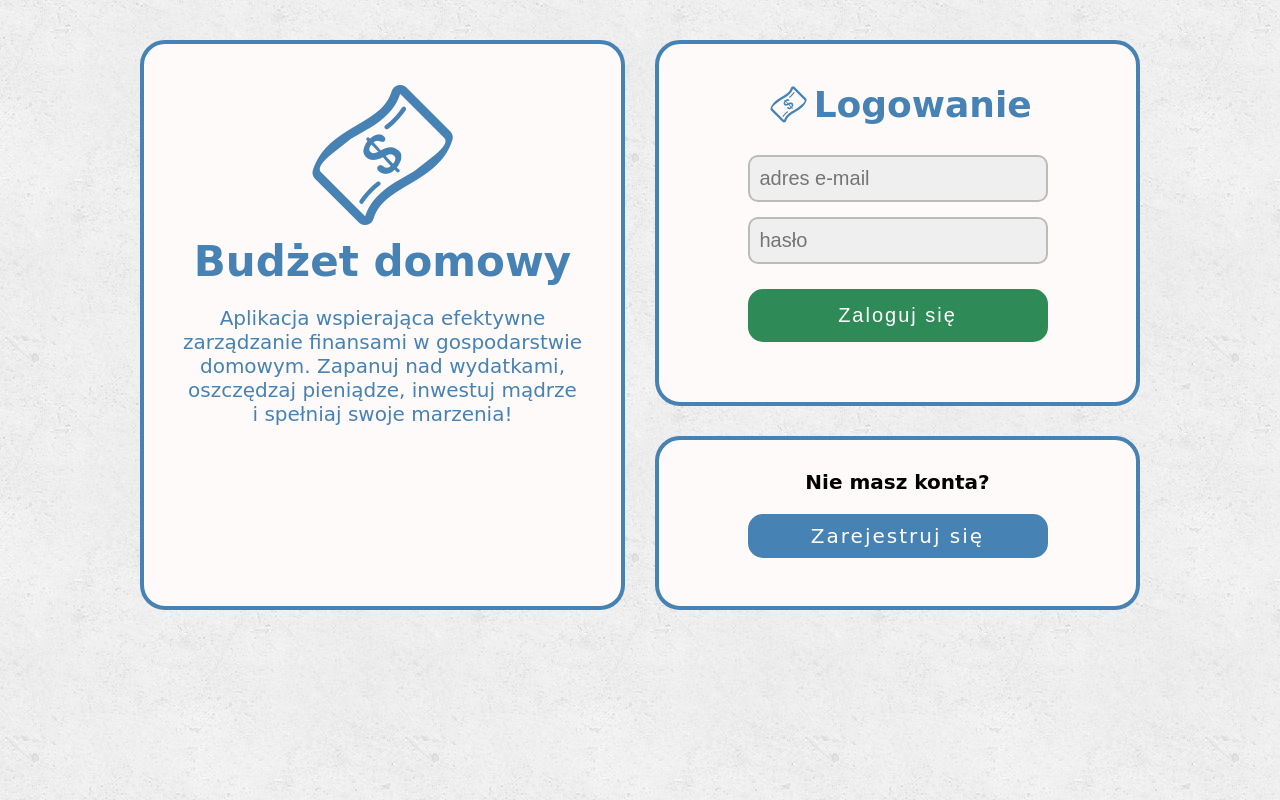
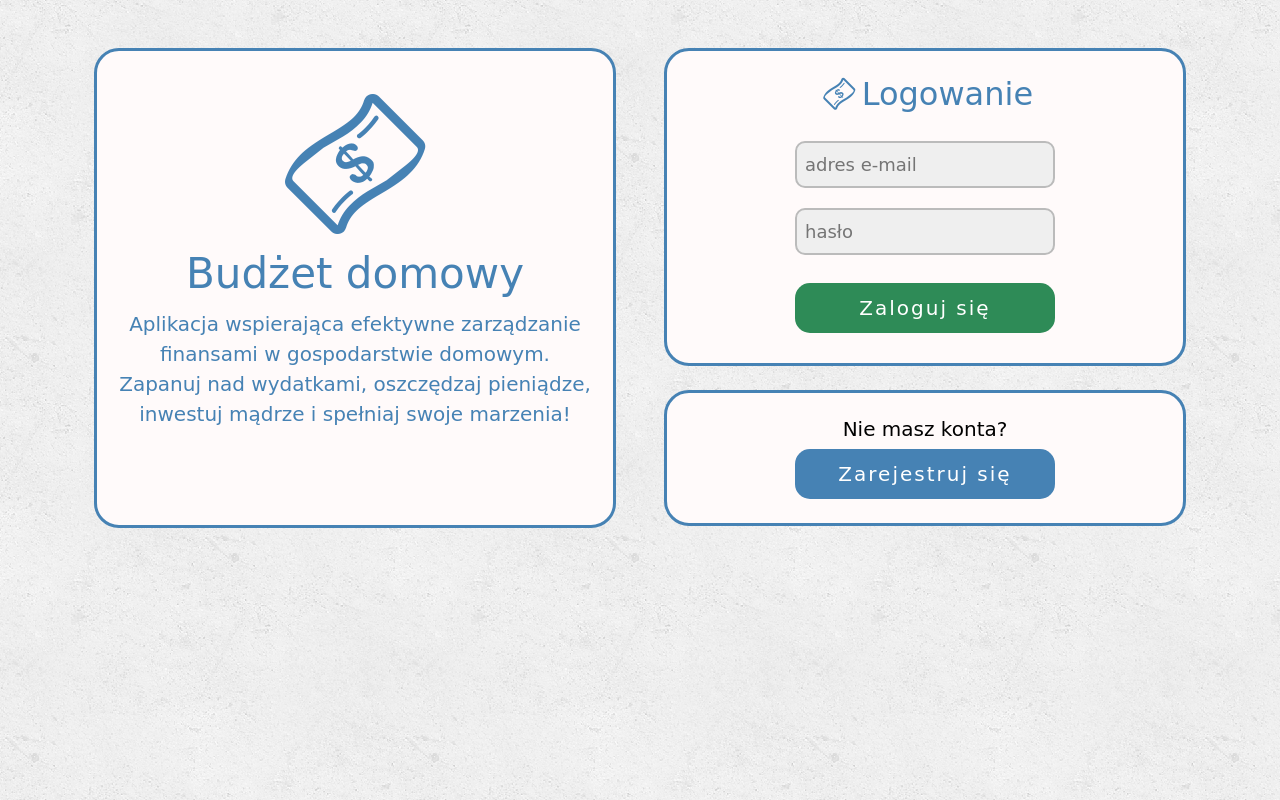
Before and after one commit to Dawid-Kaluzny/PersonalBudget, a PHP site: page / in a window 1280 px wide. Run offline with PHP 8.4, Linux system fonts and the light colour scheme; some web fonts are replaced.

Commit message:
Added bootstrap in login website

```diff
--- a/index.html
+++ b/index.html
@@ -4,12 +4,15 @@
 	<head>
 
 		<meta charset="utf-8">
+		<meta name="viewport" content="width=device-width, initial-scale=1">
 		<title>Budżet domowy</title>
 		<meta name="description" content="">
 		<meta name="keywords" content="budżet, domowy, finanse, wydatki, oszczędzanie, zarobki, bogactwo">
 		<meta name="author" content="Dawid Kałużny">
 
 		<meta http-equiv="X-Ua-Compatible" content="IE=edge">
+
+		<link rel="stylesheet" href="https://stackpath.bootstrapcdn.com/bootstrap/4.5.2/css/bootstrap.min.css" integrity="sha384-JcKb8q3iqJ61gNV9KGb8thSsNjpSL0n8PARn9HuZOnIxN0hoP+VmmDGMN5t9UJ0Z" crossorigin="anonymous">
 		<link rel="stylesheet" href="main.css" />
 		<link rel="stylesheet" href="login.css" />
 		<link rel="stylesheet" href="css/fontello.css" />
@@ -20,9 +23,11 @@
 
 	<body>
 
-		<div class="container-login">
+		<div class="container mt-5 container-login">
 
-			<header>
+			<div class="row">
+
+				<header class="col-md-6 mb-4 px-4 order-2">
 
 					<div class="logo-main-left">
 
@@ -34,13 +39,13 @@
 
 				</header>
 
-			<div class="login-main-right">
+				<div class="col-md-6 text-center px-4 order-1 order-md-12">
 
 					<article>
 
-					<div class="login-main">
+						<div class="login-main mb-4 p-4">
 
-						<h1><i class="icon-money"></i>Logowanie</h1>
+							<h1 class="h2 mb-3"><i class="icon-money"></i>Logowanie</h1>
 
 							<form>
 
@@ -58,7 +63,7 @@
 
 					<article>
 
-					<div class="register-main">
+						<div class="register-main p-4 mb-4">
 
 							<h3>Nie masz konta?</h3>
 
@@ -70,9 +75,13 @@
 
 				</div>
 
-			<div style="clear: both"></div>
+			</div>
 
 		</div>
+
+		<script src="https://code.jquery.com/jquery-3.5.1.slim.min.js" integrity="sha384-DfXdz2htPH0lsSSs5nCTpuj/zy4C+OGpamoFVy38MVBnE+IbbVYUew+OrCXaRkfj" crossorigin="anonymous"></script>
+		<script src="https://cdn.jsdelivr.net/npm/popper.js@1.16.1/dist/umd/popper.min.js" integrity="sha384-9/reFTGAW83EW2RDu2S0VKaIzap3H66lZH81PoYlFhbGU+6BZp6G7niu735Sk7lN" crossorigin="anonymous"></script>
+		<script src="https://stackpath.bootstrapcdn.com/bootstrap/4.5.2/js/bootstrap.min.js" integrity="sha384-B4gt1jrGC7Jh4AgTPSdUtOBvfO8shuf57BaghqFfPlYxofvL8/KUEfYiJOMMV+rV" crossorigin="anonymous"></script>
 
 	</body>
 
--- a/login.css
+++ b/login.css
@@ -1,21 +1,15 @@
 .container-login
 {
 	color: #4682B4;
-	margin: 40px auto;
-	width: 1000px;
-
 }
 
 .logo-main-left
 {
 	background-color: #FFFAFA;
-	border: 4px solid #4682B4;
+	border: 3px solid #4682B4;
 	border-radius: 25px;
-	float: left;
-	height: 502px;
-	margin-right: 15px;
-	padding: 30px;
-	width: 417px;
+	min-height: 480px;
+	padding: 20px;
 }
 
 .logo-main-left i
@@ -25,8 +19,8 @@
 
 .logo-main-left h2
 {
-	margin-top: 0;
-	margin-bottom: 0;
+	margin-top: 10px;
+	margin-bottom: 10px;
 	text-align: center;
 	font-size: 42px;
 }
@@ -37,63 +31,39 @@
 	text-align: center;
 }
 
-.login-main-right
-{
-	float: left;
-	height: 570px;
-	margin-left: 15px;
-	text-align: center;
-	width: 485px;
-}
-
 .login-main
 {
 	background-color: #FFFAFA;
-	border: 4px solid #4682B4;
+	border: 3px solid #4682B4;
 	border-radius: 25px;
-	height: 298px;
-	padding: 30px;
-	width: 417px;
-}
-
-.login-main h1
-{
-	font-size: 36px;
-	margin-bottom: 15px;
-	margin-top: 10px;
 }
 
 .register-main
 {
 	background-color: #FFFAFA;
-	border: 4px solid #4682B4;
+	border: 3px solid #4682B4;
 	border-radius: 25px;
-	height: 126px;
-	margin-top: 30px;
-	padding: 20px 30px;
-	width: 417px;
 }
 
 .register-main h3
 {
 	color: #000;
 	font-size: 20px;
-	margin-top: 10px;
 }
 
 input[type=email],
 input[type=password]
 {
-	width: 300px;
+	width: 260px;
 	background-color: #EFEFEF;
 	color: #000;
 	border: 2px solid #BBB;
 	border-radius: 10px;
-	font-size: 20px;
-	padding: 10px;
+	font-size: 18px;
+	padding: 8px;
 	box-sizing: border-box;
 	outline: none;
-	margin-top: 15px;
+	margin-top: 12px;
 }
 
 input[type=email]:focus,
@@ -107,12 +77,13 @@ input[type=password]:focus
 
 .login-main input[type=submit]
 {
-	width: 300px;
+	width: 260px;
 	background-color: #2E8B57;
 	font-size:20px;
 	color: white;
-	padding: 15px 10px;
-	margin-top: 25px;
+	padding: 10px;
+	margin-bottom: 6px;
+	margin-top: 20px;
 	border: none;
 	border-radius: 15px;
 	cursor: pointer;
@@ -131,7 +102,7 @@ input[type=password]:focus
 }
 .register-main a
 {
-	width: 280px;
+	width: 260px;
 	background-color: #4682B4;
 	display: block;
 	font-size:20px;
```
Lines whose indentation alone changed are shown as unchanged.
